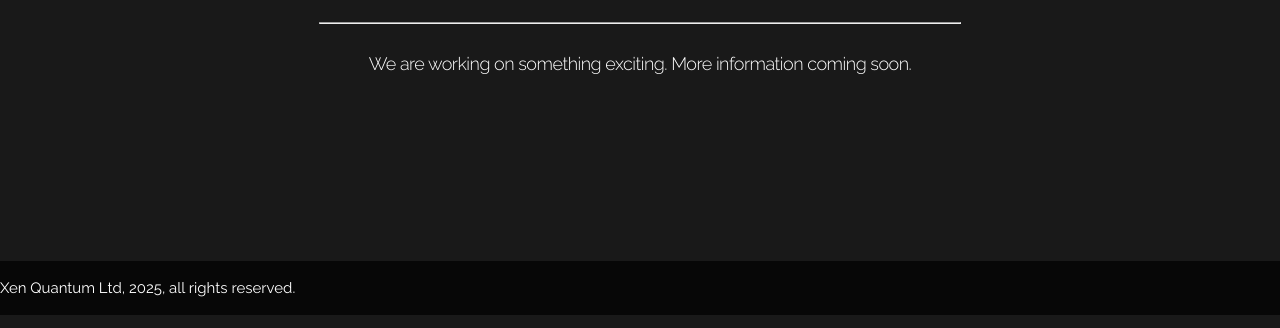
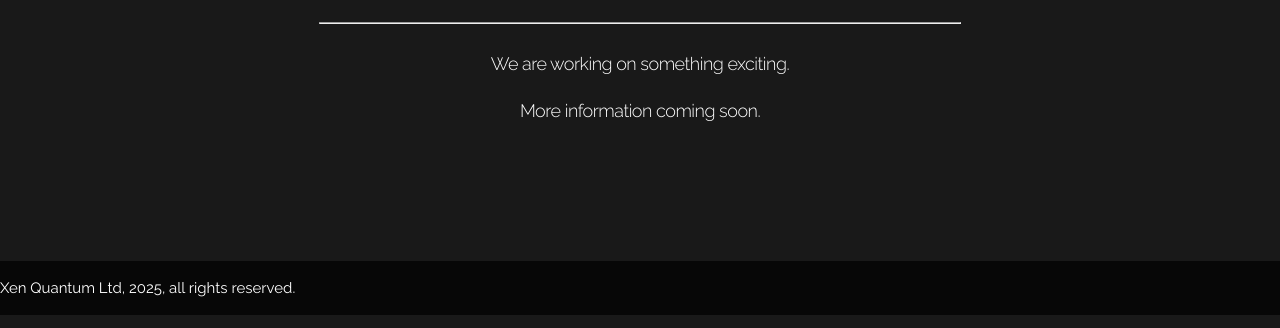
Before and after one commit to davide-at-xen/davide-at-xen, a plain HTML site: page index.html in a window 1280 px wide. Shown: the part 485-813 px from the top of the page. Drawn offline with nearby package versions, Linux system fonts and the light colour scheme.

Commit message:
With a newline it looks slightly better

```diff
--- a/index.html
+++ b/index.html
@@ -47,9 +47,8 @@
               <h1>Xen Quantum</h1>
               <h2>Everlasting communication security at scale.</h2>
               <hr style="width:50%;text-align:center;margin-top:2%;margin-bottom:2%">
-              <h4>
-                We are working on something exciting. More information coming soon.
-              </h4>
+              <h4>We are working on something exciting.</h4>
+              <h4>More information coming soon.</h4>
             </div>
           </div>
 
```
